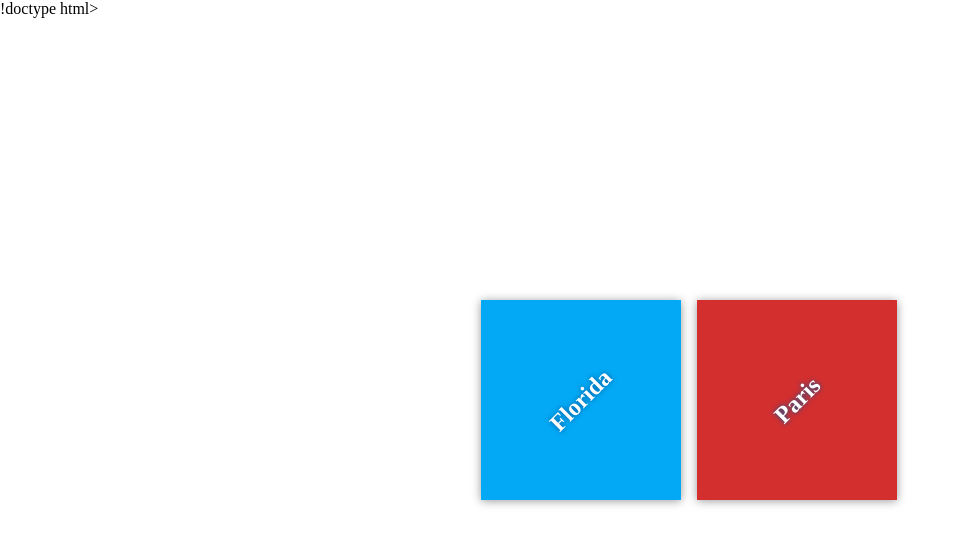
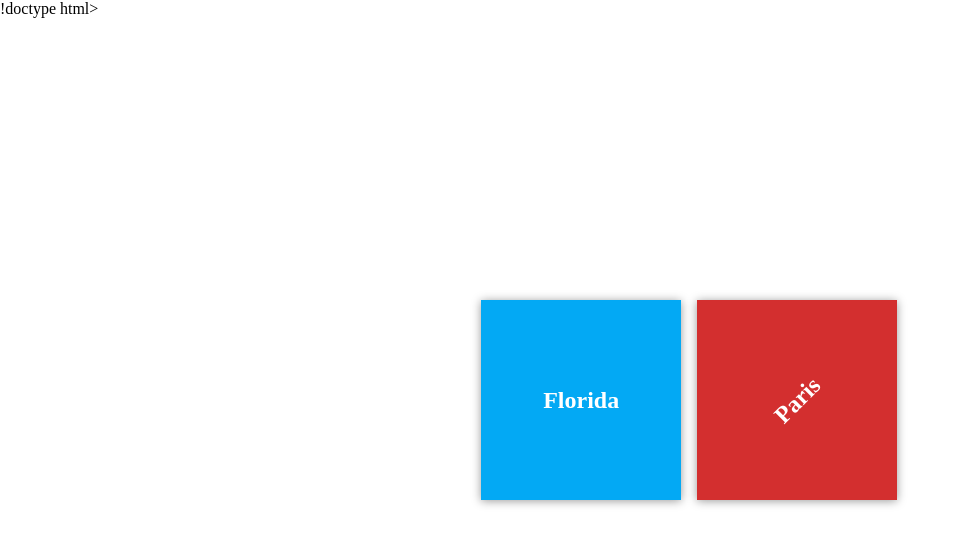
Before and after one commit to Aya-aljubori/my-travel-plans, a plain HTML site: page index.html in a window 1280 px wide. In both pictures the pointer is over the element "Florida". Shown: the whole page, without its empty margins (0-964 px from the left). Drawn offline with Linux system fonts and the light colour scheme; files that its build step writes are made by us from their sources.

Commit message:
add animation to destination headings

```diff
--- a/app.css
+++ b/app.css
@@ -39,10 +39,13 @@ justify-content: center;
 align-items: center;
 text-align: center;
 }
-
+.destination:hover h2 {
+transform: rotate(0deg);
+}
 h2 {
 margin: 0;
 transform: rotate(-45deg);
+  transition: transform 0.5s
 text-shadow: 0 0 5px #01579b;
 }
 
```
